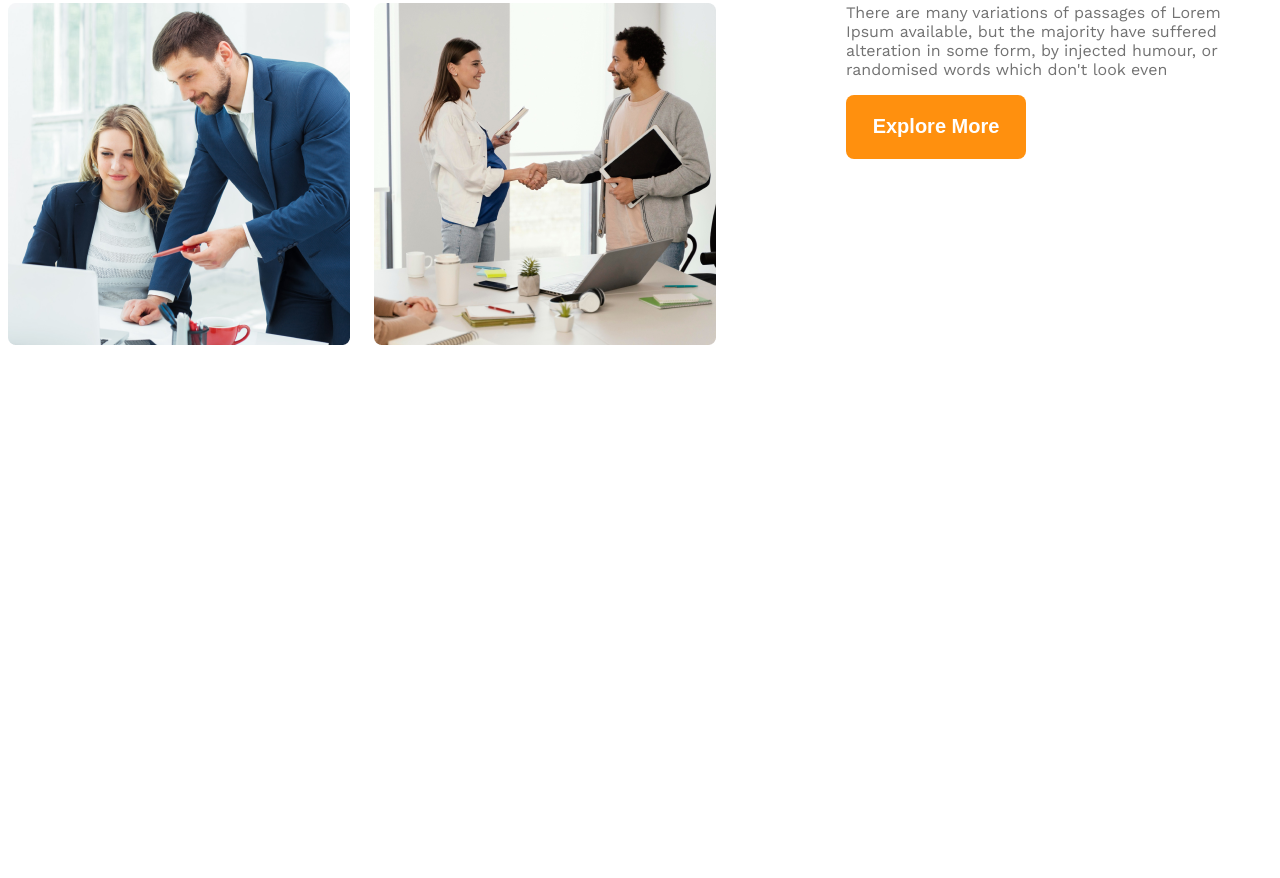
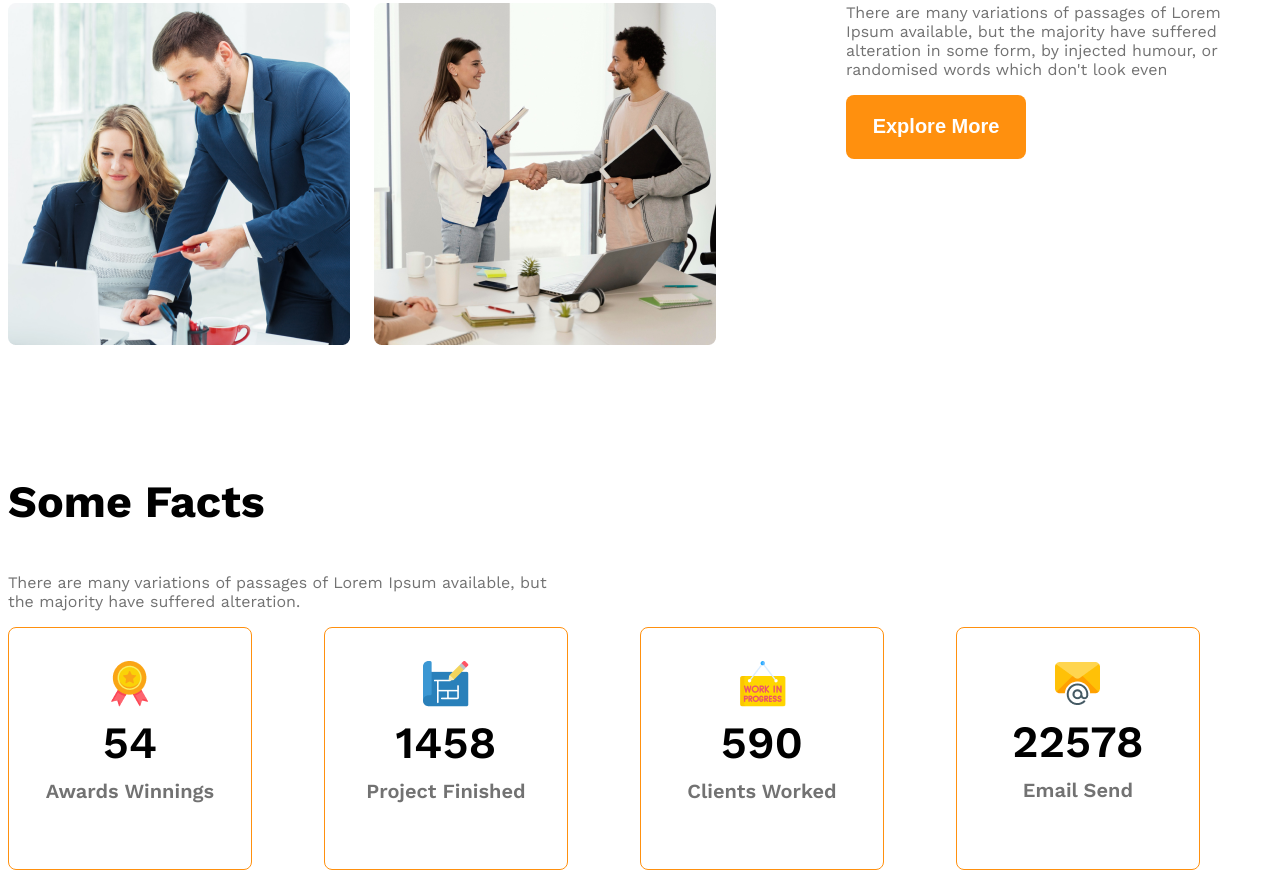
Before and after one commit to abushahed670/g3-architects-website-practice-, a plain HTML site: page index.html in a window 1280 px wide. Shown: the part 1668-2546 px from the top of the page. Before the commit the page ends 2143 px from the top, so only its background shows below. Drawn offline with nearby package versions, Linux system fonts and the light colour scheme.

Commit message:
some facts added

```diff
--- a/index.html
+++ b/index.html
@@ -44,8 +44,11 @@
 
             </div>
             <div class="our-features">
-                <h2 class="features-title"> <span id="quick-list" class="text-light-gray">Quick list</span> <span>of Our</span> <span class="text-primary">Features</span></h2>
-                <p class="features-description text-light-gray">There are many variations of passages of Lorem Ipsum available, but the majority have suffered alteration in some form, by injected humour, or randomised words which don't look even</p>
+                <h2 class="section-title"> <span id="quick-list" class="text-light-gray">Quick list</span> <span>of
+                        Our</span> <span class="text-primary">Features</span></h2>
+                <p class="features-description text-light-gray">There are many variations of passages of Lorem Ipsum
+                    available, but the majority have suffered alteration in some form, by injected humour, or randomised
+                    words which don't look even</p>
                 <button class="btn-primary">Explore More</button>
 
             </div>
@@ -55,9 +58,41 @@
 
         </section>
         <!-- some facts -->
-         <section>
-
-         </section>
+        <section>
+            <h3 class="section-title">Some Facts</h3>
+            <p class="text-light-gray fact-description">There are many variations of passages of Lorem Ipsum available, but the majority
+                have suffered alteration.</p>
+            <div class="facts-container">
+                <div class="fact-card display-flex">
+                    <div>
+                        <img src="images/icons/ribon.png" alt="">
+                        <h4 class="fact-number">54</h4>
+                        <h5 class="fact-name">Awards Winnings</h5>
+                    </div>
+                </div>
+                <div class="fact-card display-flex">
+                    <div>
+                        <img src="images/icons/projects.png" alt="">
+                        <h4 class="fact-number">1458</h4>
+                        <h5 class="fact-name">Project Finished</h5>
+                    </div>
+                </div>
+                <div class="fact-card display-flex">
+                    <div>
+                        <img src="images/icons/customers.png" alt="">
+                        <h4 class="fact-number">590</h4>
+                        <h5 class="fact-name">Clients Worked</h5>
+                    </div>
+                </div>
+                <div class="fact-card display-flex">
+                    <div>
+                        <img src="images/icons/email.png" alt="">
+                        <h4 class="fact-number">22578</h4>
+                        <h5 class="fact-name">Email Send</h5>
+                    </div>
+                </div>
+            </div>
+        </section>
     </main>
     <footer>
 
--- a/styles/architect.css
+++ b/styles/architect.css
@@ -12,9 +12,11 @@
 .display-flex {
     display: flex;
 }
-.text-primary{
+
+.text-primary {
     color: rgb(255, 144, 14);
 }
+
 /* dark02 */
 .text-gray {
     color: rgb(66, 66, 66);
@@ -45,9 +47,16 @@ main {
     max-width: 1450px;
     margin: 0 auto;
 }
-main > section{
+
+main>section {
     margin-top: 130px;
 }
+
+.section-title {
+    font-size: 2.8rem;
+    font-weight: 700;
+}
+
 /* header styles  */
 
 .navbar {
@@ -101,24 +110,59 @@ main > section{
     align-items: center;
 
 }
-.team-img-container{
+
+.team-img-container {
     display: grid;
     grid-template-columns: repeat(2, 1fr);
     gap: 24px;
 }
-.our-features{
+
+.our-features {
     margin-left: 130px;
     max-width: 530px;
 }
-.features-title{
-    font-size: 2.8rem;
-    font-weight: 700;
-}
-#quick-list{
+
+#quick-list {
     font-weight: 500;
 }
 
+/* some facts section styles  */
 
+.fact-description{
+    max-width: 540px;
+}
+.facts-container {
+    display: grid;
+    grid-template-columns: repeat(4, 1fr);
+
+}
+
+.fact-card {
+    border: 1px solid rgb(255, 144, 14);
+    border-radius: 8px;
+    border: 1px solid rgb(255, 144, 14);
+    border-radius: 8px;
+    width: 241.83px;
+    height: 241.83px;
+    align-items: center;
+    justify-content: center;
+    text-align: center;
+
+}
+
+.fact-number {
+    font-size: 2.8rem;
+    font-weight: 600;
+    margin-top: 5px;
+    margin-bottom: 5px;
+}
+
+.fact-name {
+    color: rgb(114, 114, 114);
+    font-size: 1.25rem;
+    font-weight: 600;
+    margin-top: 10px;
+}
 
 /* responsive  media query*/
 @media screen and (max-width: 576px) {
@@ -128,20 +172,23 @@ main > section{
     .teams {
         flex-direction: column;
     }
-    .team-img-container{
+
+    .team-img-container {
         grid-template-columns: repeat(1, 1fr);
     }
-    .our-features{
-        margin-left:20px;
+
+    .our-features {
+        margin-left: 20px;
     }
 }
 
 /* medium size devices  */
 @media screen and (min-width: 577px) and (max-width: 992px) {
-    .teams{
+    .teams {
         flex-direction: column;
     }
-    .our-features{
+
+    .our-features {
         margin: 50px auto;
     }
 }
```
